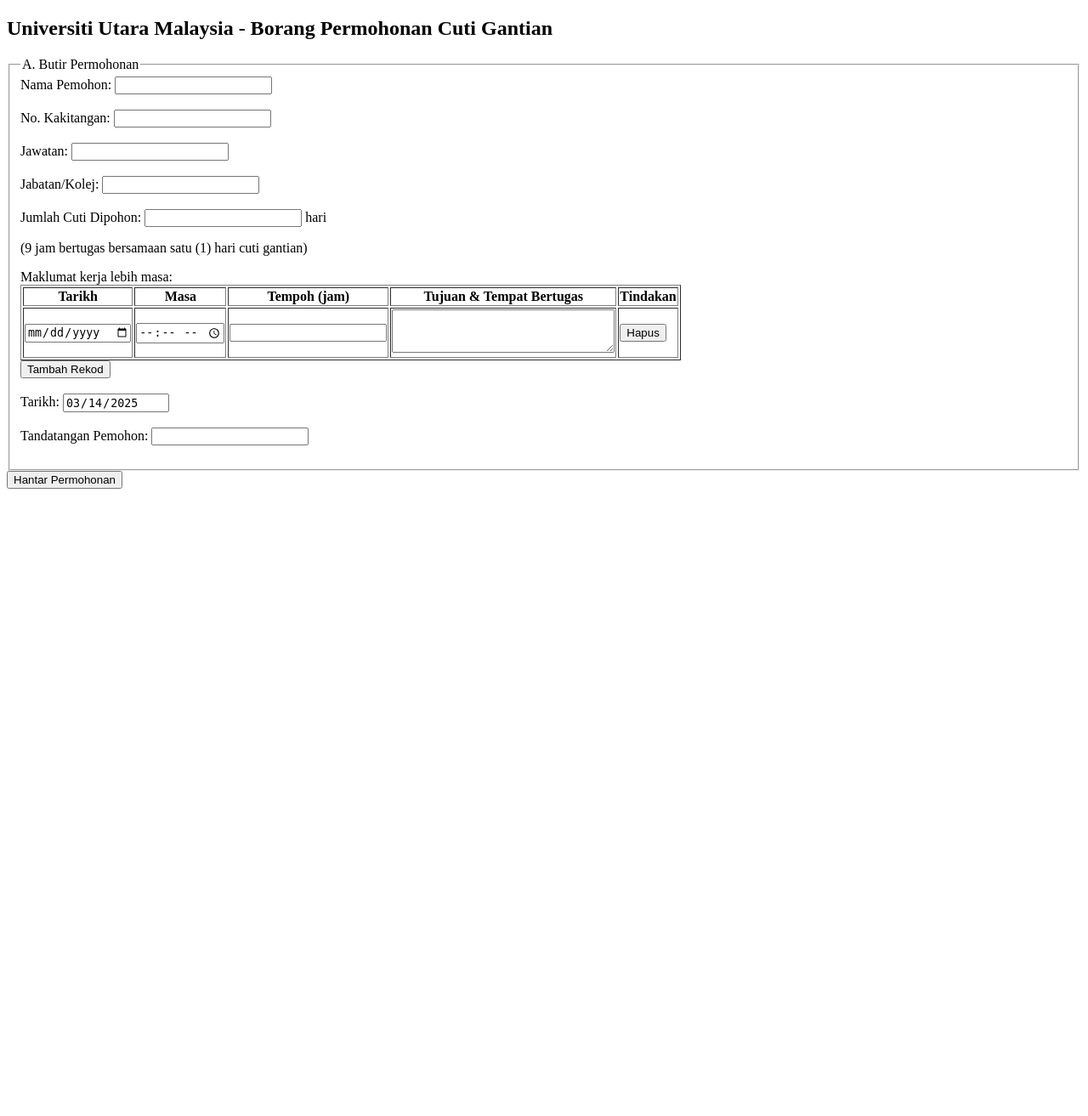
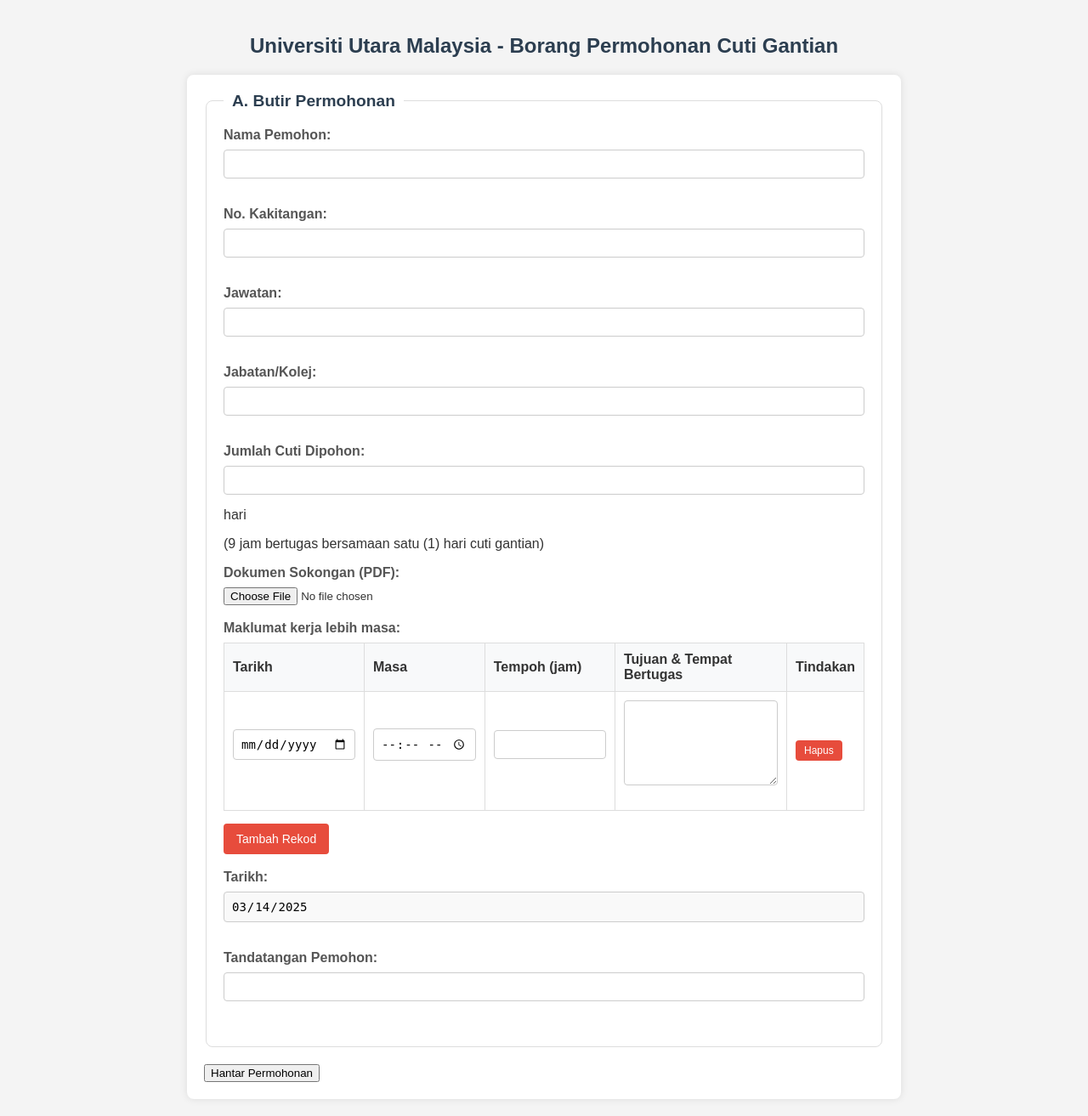
Before and after one commit to spozi/kik2025, a Flask app: page /applicant in a window 1280 px wide. Shown: the whole page at 85% size. Before the commit the page ends 575 px from the top, so only its background shows below. Run offline with Flask 3, Linux system fonts and the light colour scheme.

Commit message:
Add applicant, approver and home.html

```diff
--- a/app/app.py
+++ b/app/app.py
@@ -1,11 +1,16 @@
 from flask import Flask, render_template, request, redirect, url_for
 from flask_sqlalchemy import SQLAlchemy
 from datetime import datetime
+import os
 
 app = Flask(__name__)
 app.config['SQLALCHEMY_DATABASE_URI'] = 'sqlite:///cuti_gantian.db'  # SQLite database file
 app.config['SQLALCHEMY_TRACK_MODIFICATIONS'] = False
+app.config['UPLOAD_FOLDER'] = 'static/uploads'  # Folder to store uploaded files
 db = SQLAlchemy(app)
+
+# Ensure the upload folder exists
+os.makedirs(app.config['UPLOAD_FOLDER'], exist_ok=True)
 
 # Database Model for Leave Applications
 class LeaveApplication(db.Model):
@@ -21,6 +26,7 @@ class LeaveApplication(db.Model):
     masa_kerja = db.Column(db.String(500), nullable=False)  # Store as JSON string
     tempoh_kerja = db.Column(db.String(500), nullable=False)  # Store as JSON string
     tujuan_kerja = db.Column(db.String(500), nullable=False)  # Store as JSON string
+    dokumen_sokongan = db.Column(db.String(200), nullable=False)  # Path to the uploaded file
     status_permohonan = db.Column(db.String(50), default='Pending')  # Approval status
     ulasan_ketua = db.Column(db.Text, nullable=True)
     tarikh_kelulusan = db.Column(db.Date, nullable=True)
@@ -54,6 +60,15 @@ def applicant():
         tempoh_kerja_list = request.form.getlist("tempoh_kerja[]")
         tujuan_kerja_list = request.form.getlist("tujuan_kerja[]")
 
+        # Handle file upload
+        dokumen_sokongan = request.files["dokumen_sokongan"]
+        if dokumen_sokongan:
+            filename = f"{datetime.now().strftime('%Y%m%d%H%M%S')}_{dokumen_sokongan.filename}"
+            filepath = os.path.join(app.config['UPLOAD_FOLDER'], filename)
+            dokumen_sokongan.save(filepath)
+        else:
+            return "Error: Dokumen sokongan diperlukan."
+
         # Save leave application
         new_application = LeaveApplication(
             nama_pemohon=nama_pemohon,
@@ -66,7 +81,8 @@ def applicant():
             tarikh_kerja=','.join(tarikh_kerja_list),  # Store as comma-separated string
             masa_kerja=','.join(masa_kerja_list),  # Store as comma-separated string
             tempoh_kerja=','.join(tempoh_kerja_list),  # Store as comma-separated string
-            tujuan_kerja=','.join(tujuan_kerja_list)  # Store as comma-separated string
+            tujuan_kerja=','.join(tujuan_kerja_list),  # Store as comma-separated string
+            dokumen_sokongan=filename  # Store the file name
         )
         db.session.add(new_application)
         db.session.commit()
@@ -104,5 +120,12 @@ def approver():
     leave_applications = LeaveApplication.query.all()
     return render_template("approver.html", leave_applications=leave_applications)
 
+# Leave History Page
+@app.route("/leave_history")
+def leave_history():
+    # Fetch all leave applications from the database
+    leave_history = LeaveApplication.query.all()
+    return render_template("leave_history.html", leave_history=leave_history)
+
 if __name__ == "__main__":
     app.run(debug=True)
--- /dev/null
+++ b/app/static/css/styles.css
@@ -0,0 +1,149 @@
+/* General Styles */
+body {
+    font-family: Arial, sans-serif;
+    background-color: #f4f4f4;
+    color: #333;
+    margin: 0;
+    padding: 20px;
+}
+
+h2 {
+    color: #2c3e50;
+    text-align: center;
+    margin-bottom: 20px;
+}
+
+form {
+    background-color: #fff;
+    padding: 20px;
+    border-radius: 8px;
+    box-shadow: 0 0 10px rgba(0, 0, 0, 0.1);
+    max-width: 800px;
+    margin: 0 auto;
+}
+
+fieldset {
+    border: 1px solid #ddd;
+    padding: 20px;
+    border-radius: 8px;
+    margin-bottom: 20px;
+}
+
+legend {
+    font-weight: bold;
+    color: #2c3e50;
+    font-size: 1.2em;
+    padding: 0 10px;
+}
+
+label {
+    display: block;
+    margin-bottom: 8px;
+    font-weight: bold;
+    color: #555;
+}
+
+input[type="text"],
+input[type="number"],
+input[type="date"],
+input[type="time"],
+textarea {
+    width: 100%;
+    padding: 8px;
+    margin-bottom: 15px;
+    border: 1px solid #ccc;
+    border-radius: 4px;
+    box-sizing: border-box;
+    font-size: 14px;
+}
+
+input[readonly] {
+    background-color: #f9f9f9;
+    cursor: not-allowed;
+}
+
+textarea {
+    resize: vertical;
+    height: 100px;
+}
+
+button {
+    padding: 10px 15px;
+    border: none;
+    border-radius: 4px;
+    background-color: #3498db;
+    color: #fff;
+    font-size: 14px;
+    cursor: pointer;
+    transition: background-color 0.3s ease;
+}
+
+button:hover {
+    background-color: #2980b9;
+}
+
+button[type="button"] {
+    background-color: #e74c3c;
+}
+
+button[type="button"]:hover {
+    background-color: #c0392b;
+}
+
+/* Table Styles */
+table {
+    width: 100%;
+    border-collapse: collapse;
+    margin-bottom: 15px;
+}
+
+table th,
+table td {
+    padding: 10px;
+    border: 1px solid #ddd;
+    text-align: left;
+}
+
+table th {
+    background-color: #f8f9fa;
+    font-weight: bold;
+    color: #333;
+}
+
+table td {
+    background-color: #fff;
+}
+
+table td button {
+    background-color: #e74c3c;
+    padding: 5px 10px;
+    font-size: 12px;
+}
+
+table td button:hover {
+    background-color: #c0392b;
+}
+
+/* Responsive Design */
+@media (max-width: 600px) {
+    form {
+        padding: 15px;
+    }
+
+    fieldset {
+        padding: 15px;
+    }
+
+    input[type="text"],
+    input[type="number"],
+    input[type="date"],
+    input[type="time"],
+    textarea {
+        font-size: 12px;
+    }
+
+    button {
+        width: 100%;
+        margin-bottom: 10px;
+    }
+}
--- a/app/templates/applicant.html
+++ b/app/templates/applicant.html
@@ -2,9 +2,65 @@
 <html lang="ms">
 <head>
     <meta charset="UTF-8">
-    <meta name="viewport" content="width=device-width, initial-scale=1.0">
     <title>Borang Permohonan Cuti Gantian</title>
+    <link rel="stylesheet" href="{{ url_for('static', filename='css/styles.css') }}">
+</head>
+<body>
+    <h2>Universiti Utara Malaysia - Borang Permohonan Cuti Gantian</h2>
+    <form action="/applicant" method="post" enctype="multipart/form-data">
+        <fieldset>
+            <legend>A. Butir Permohonan</legend>
+            <label for="nama_pemohon">Nama Pemohon:</label>
+            <input type="text" id="nama_pemohon" name="nama_pemohon" required><br><br>
+
+            <label for="no_kakitangan">No. Kakitangan:</label>
+            <input type="text" id="no_kakitangan" name="no_kakitangan" required><br><br>
+
+            <label for="jawatan">Jawatan:</label>
+            <input type="text" id="jawatan" name="jawatan" required><br><br>
+
+            <label for="jabatan">Jabatan/Kolej:</label>
+            <input type="text" id="jabatan" name="jabatan" required><br><br>
+
+            <label for="jumlah_cuti">Jumlah Cuti Dipohon:</label>
+            <input type="number" id="jumlah_cuti" name="jumlah_cuti" required> hari
+            <p>(9 jam bertugas bersamaan satu (1) hari cuti gantian)</p>
+
+            <label for="dokumen_sokongan">Dokumen Sokongan (PDF):</label>
+            <input type="file" id="dokumen_sokongan" name="dokumen_sokongan" accept="application/pdf" required><br><br>
+
+            <label>Maklumat kerja lebih masa:</label>
+            <table id="overtimeTable" border="1">
+                <tr>
+                    <th>Tarikh</th>
+                    <th>Masa</th>
+                    <th>Tempoh (jam)</th>
+                    <th>Tujuan & Tempat Bertugas</th>
+                    <th>Tindakan</th>
+                </tr>
+                <tr>
+                    <td><input type="date" name="tarikh_kerja[]" required></td>
+                    <td><input type="time" name="masa_kerja[]" required></td>
+                    <td><input type="number" name="tempoh_kerja[]" required></td>
+                    <td><textarea name="tujuan_kerja[]" rows="3" cols="30" required></textarea></td>
+                    <td><button type="button" onclick="removeRow(this)">Hapus</button></td>
+                </tr>
+            </table>
+            <button type="button" onclick="addRow()">Tambah Rekod</button>
+            <br><br>
+
+            <label for="tarikh_permohonan">Tarikh:</label>
+            <input type="date" id="tarikh_permohonan" name="tarikh_permohonan" required readonly><br><br>
+
+            <label for="tandatangan_pemohon">Tandatangan Pemohon:</label>
+            <input type="text" id="tandatangan_pemohon" name="tandatangan_pemohon" required><br><br>
+        </fieldset>
+
+        <input type="submit" value="Hantar Permohonan">
+    </form>
+
     <script>
+        // JavaScript functions for dynamic rows
         function addRow() {
             var table = document.getElementById("overtimeTable");
             var row = table.insertRow(-1);
--- a/app/templates/approver.html
+++ b/app/templates/approver.html
@@ -2,7 +2,8 @@
 <html lang="ms">
 <head>
     <meta charset="UTF-8">
-    <title>Dashboard Kelulusan</title>
+    <!-- Link to the CSS file -->
+    <link rel="stylesheet" href="{{ url_for('static', filename='css/dashboard.css') }}">
 </head>
 <body>
     <h2>Dashboard Kelulusan Cuti Gantian</h2>
--- a/app/templates/home.html
+++ b/app/templates/home.html
@@ -3,10 +3,13 @@
 <head>
     <meta charset="UTF-8">
     <title>Home</title>
+    <!-- Link to the external CSS file -->
+    <link rel="stylesheet" href="{{ url_for('static', filename='css/home.css') }}">
 </head>
 <body>
     <h1>Sistem Permohonan Cuti Gantian</h1>
     <a href="{{ url_for('applicant') }}">Borang Permohonan</a><br>
-    <a href="{{ url_for('approver') }}">Dashboard Kelulusan</a>
+    <a href="{{ url_for('approver') }}">Dashboard Kelulusan</a><br>
+    <a href="{{ url_for('leave_history') }}">Sejarah Permohonan</a>
 </body>
 </html>
```
Also changed, not shown: other parts of app/templates/applicant.html (+0 -52 lines), app/static/css/dashboard.css (added, +118 -0 lines), app/static/css/home.css (added, +27 -0 lines), app/templates/applicant_old.html (deleted, +0 -82 lines), app/templates/approval.html (deleted, +0 -36 lines), app/templates/leave_history.html (added, +32 -0 lines), README.md (added).
